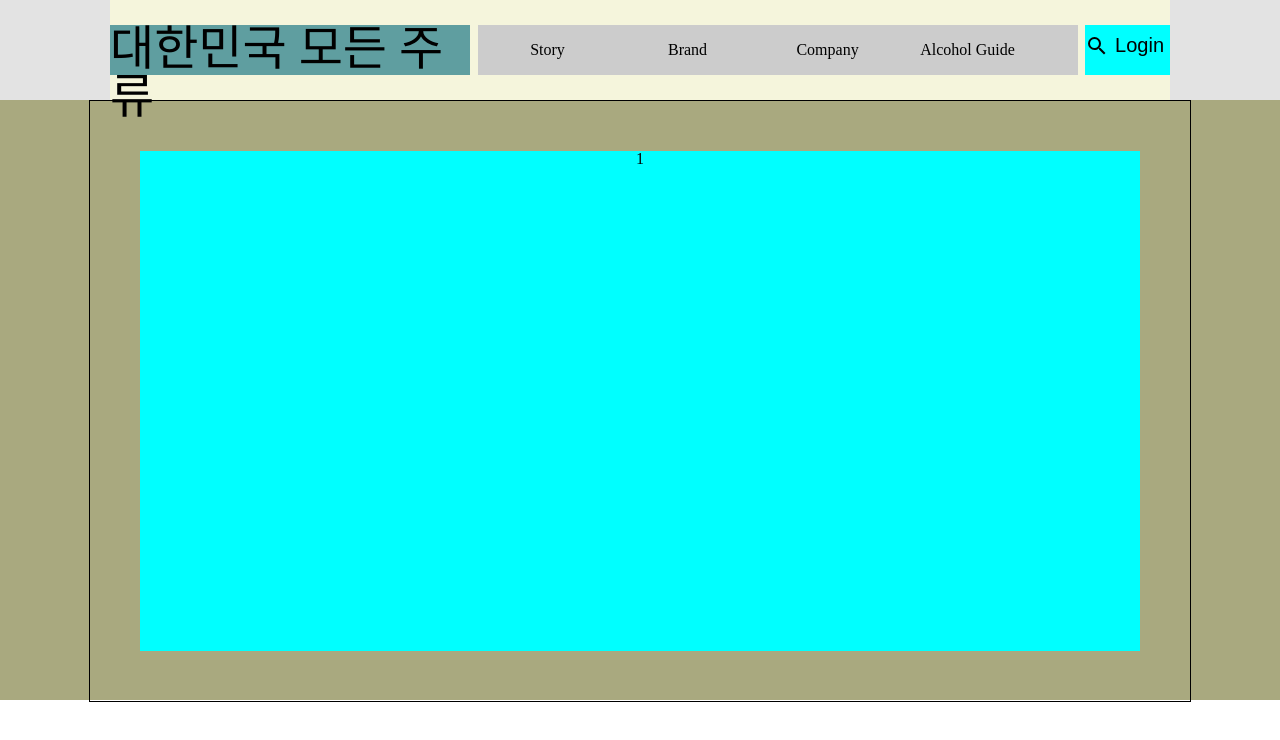
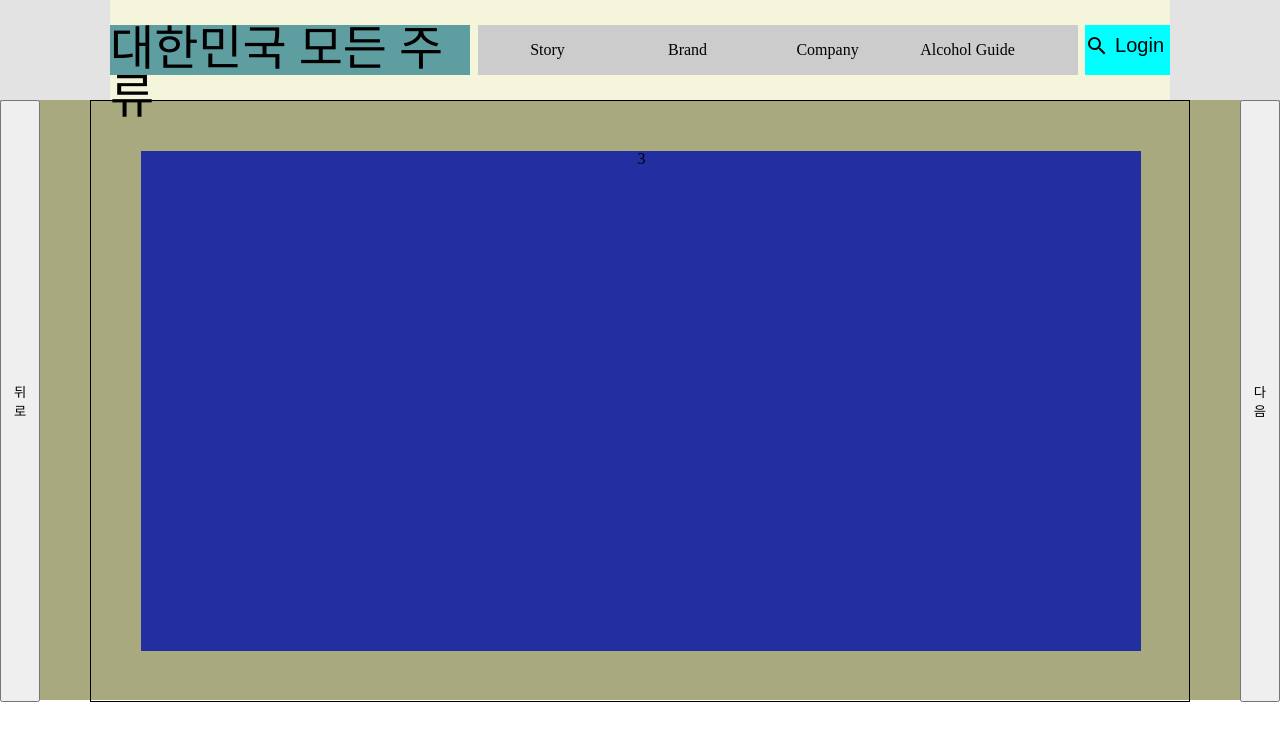
Before and after one commit to Hongaproject/AlcoholDrinks, a React (Create React App) app: page / in a window 1280 px wide. Shown: the top 740 px of the page. Built offline with nearby package versions, Linux system fonts and the light colour scheme; a web font is replaced by a local one.

Commit message:
이미지 슬라이드 구현 완료

```diff
--- a/src/Section/Section.jsx
+++ b/src/Section/Section.jsx
@@ -1,3 +1,4 @@
+import { useEffect, useState } from "react"
 import styled from "styled-components"
 
 const Container = styled.div`
@@ -31,7 +32,6 @@ const Img = styled.div`
     flex-shrink: 0;
     text-align: center;
     margin: 0 50px;
-
     &:nth-child(1){
         background-color: aqua;
     }
@@ -51,17 +51,55 @@ const Img = styled.div`
 export default function Section () {
     const example = ['1','2','3','4','5'];
 
+    const [imgArr, setImgArr] = useState(0);
+    const FIRST_SLIDE_INDEX = 0;
+    const LAST_SLIDE_INDEX = example.length - 1;
+    const MOVE_SLIDE_INDEX = 1;
+
+    const moveSlide = (value) => {
+        if(value === 'next'){
+            setImgArr((prevState) =>
+                prevState < LAST_SLIDE_INDEX ? prevState + MOVE_SLIDE_INDEX : FIRST_SLIDE_INDEX
+            )
+        }
+        if(value === 'prev'){
+            setImgArr((prevState) =>
+                prevState > FIRST_SLIDE_INDEX ? prevState - MOVE_SLIDE_INDEX : LAST_SLIDE_INDEX
+            )
+        }
+    }
+
+    useEffect(() => {
+        const autoImg = setInterval(() => {
+            moveSlide('next');
+        }, 2000);
+
+        return () => clearInterval(autoImg);
+    }, [imgArr, example.length]);
+
     return(
         <Container>
             <ImgSlice>
                 <Slide>
+                    <button onClick={()=> moveSlide('prev')}>
+                        뒤로
+                    </button>
                     <Show>
                         {
                             example.map((item, index) => (
-                                <Img key={index}>{item}</Img>
+                                <Img
+                                    key={index}
+                                    style={{
+                                        transform: `translateX(${-1100 * imgArr}px)`,
+                                        transition: 'all 0.4s ease-in-out',
+                                    }}>{item}
+                                </Img>
                             ))
                         }
                     </Show>
+                    <button onClick={()=> moveSlide('next')}>
+                        다음
+                    </button>
                 </Slide>
             </ImgSlice>
         </Container>
```
